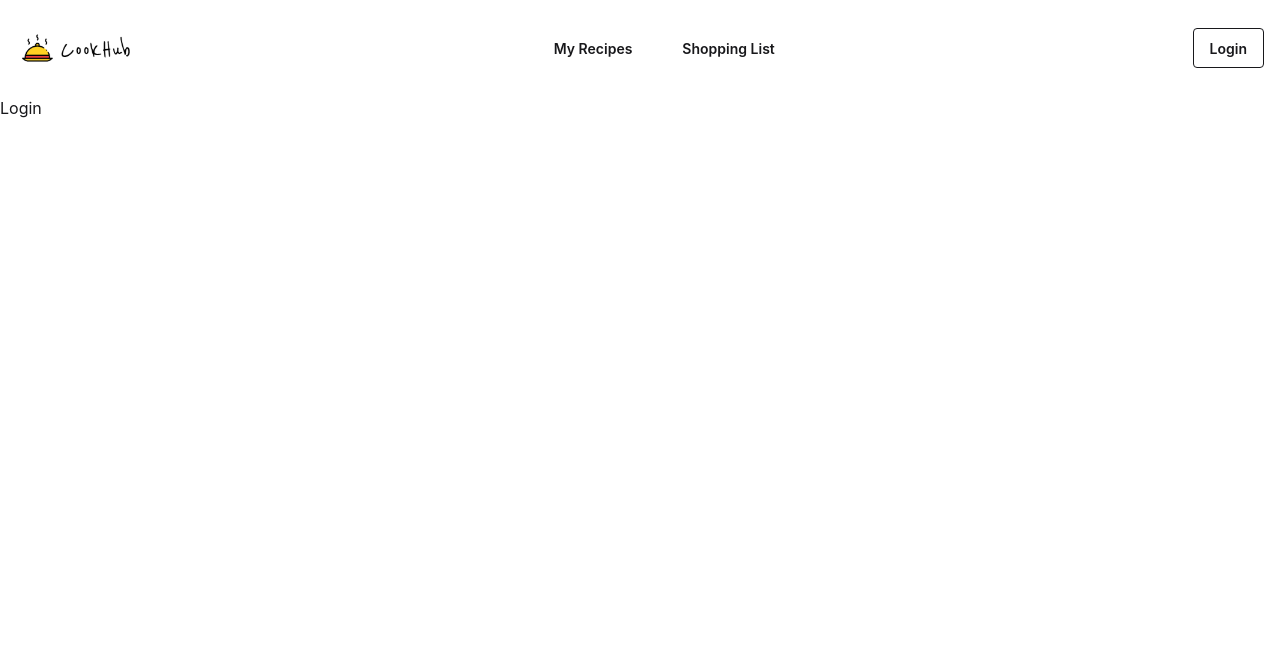
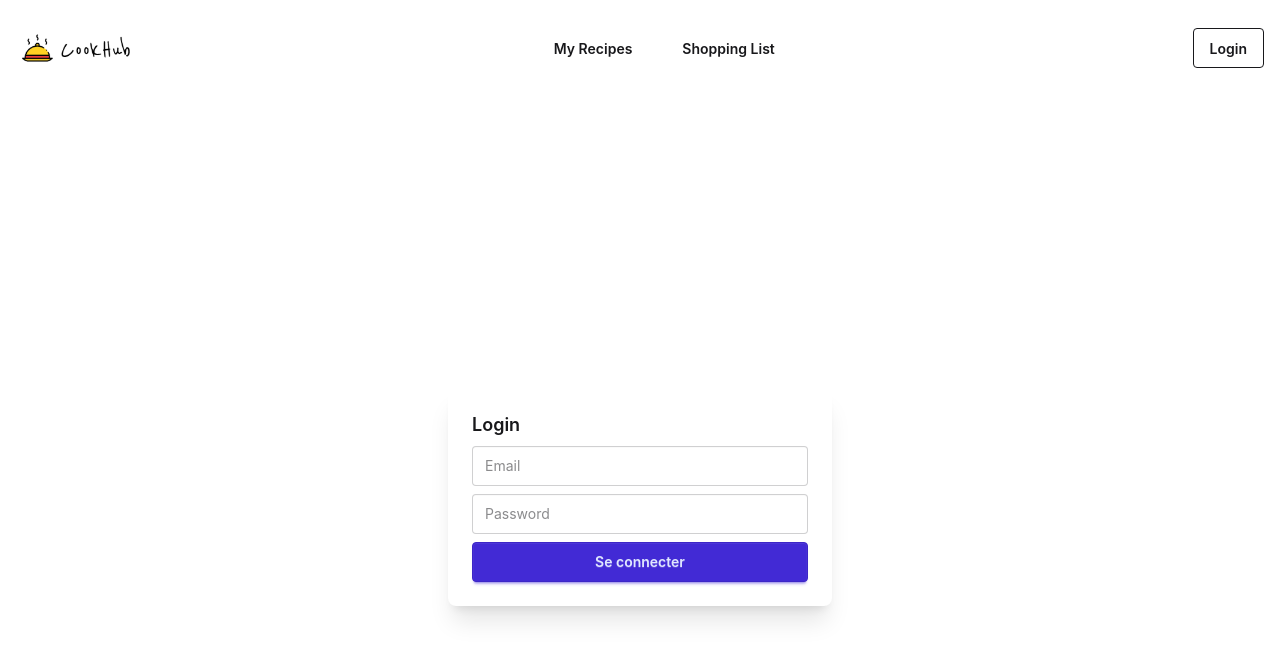
Before and after one commit to mAgAtSuRi/portfolio, a React app in the folder Cookhub/frontend/: page /login in a window 1280 px wide. Shown: the top 660 px of the page. Built offline with nearby package versions, Linux system fonts and the light colour scheme; the HTML template or start-up script is replaced by a standard one.

Commit message:
back and front connected + login fully implemented

```diff
--- a/Cookhub/frontend/src/App.jsx
+++ b/Cookhub/frontend/src/App.jsx
@@ -3,15 +3,19 @@ import Header from './components/Header';
 import MyRecipes from './pages/MyRecipes';
 import ShoppingList from './pages/ShoppingList';
 import Login from './pages/Login';
-
+import PrivateRoute from './components/PrivateRoute';
 function App() {
     return (
         <BrowserRouter>
             <Header />
             <Routes>
-                <Route path="/my-recipes" element={<MyRecipes />} />
-                <Route path="/shopping-list" element={<ShoppingList />} />
-                <Route path="/login" element={<Login />} />
+                <Route path="/login" element={ <Login />} />
+                <Route path="/my-recipes" element={
+                    <PrivateRoute><MyRecipes /></PrivateRoute>
+                } />
+                <Route path="/shopping-list" element={
+                    <PrivateRoute><ShoppingList /></PrivateRoute>
+                } />
             </Routes>
         </BrowserRouter>
     );
--- a/Cookhub/frontend/src/components/Header.jsx
+++ b/Cookhub/frontend/src/components/Header.jsx
@@ -1,6 +1,13 @@
-import { Link } from 'react-router-dom';
+import { Link, useNavigate } from 'react-router-dom';
 
 function Header() {
+    const navigate = useNavigate();
+    const token = localStorage.getItem('token');
+    const handleLogout = () => {
+        localStorage.removeItem('token');
+        navigate('/login')
+    }
+
     return (
         <header className="bg-white">
             <div className="px-4 flex justify-between items-center">
@@ -15,9 +22,15 @@ function Header() {
                         <button className="btn btn-ghost">Shopping List</button>
                     </Link>
                 </nav>
-                <Link to="/login">
-                    <button className="btn btn-outline">Login</button>
-                </Link>
+                {token ? (
+                    <button className='btn btn-ouline' onClick={handleLogout}>
+                        Logout
+                    </button>
+                ) : (
+                    <Link to="/login">
+                        <button className='btn btn-outline'>Login</button>
+                    </Link>
+                )}
             </div>
         </header>
     );
--- /dev/null
+++ b/Cookhub/frontend/src/components/PrivateRoute.jsx
@@ -0,0 +1,7 @@
+import { Navigate } from 'react-router-dom';
+
+function PrivateRoute({ children }) {
+	const token = localStorage.getItem('token');
+	return token ? children: <Navigate to={"/login"} />;
+}
+export default PrivateRoute
--- a/Cookhub/frontend/src/pages/Login.jsx
+++ b/Cookhub/frontend/src/pages/Login.jsx
@@ -1,4 +1,59 @@
+import { useState } from 'react';
+import { useNavigate } from 'react-router-dom';
+
 function Login() {
-	return <main><h1>Login</h1></main>;
+    const [email, setEmail] = useState('');
+    const [password, setPassword] = useState('');
+    const [error, setError] = useState('');
+    const navigate = useNavigate();
+
+    const handleSubmit = async (e) => {
+        e.preventDefault();
+        try {
+            const response = await fetch('http://localhost:8000/login', {
+                method: 'POST',
+                headers: { 'Content-Type': 'application/json' },
+                body: JSON.stringify({ email, password }),
+            });
+            const data = await response.json();
+            if (!response.ok) {
+                setError(data.detail);
+                return;
+            }
+            localStorage.setItem('token', data.access_token);
+            navigate('/my-recipes');
+        } catch (err) {
+            setError('Erreur de connexion au serveur');
+        }
+    };
+
+    return (
+        <main className="flex justify-center items-center h-screen">
+            <div className="card w-96 bg-base-100 shadow-xl">
+                <div className="card-body">
+                    <h2 className="card-title">Login</h2>
+                    {error && <p className="text-red-500">{error}</p>}
+                    <input
+                        type="email"
+                        placeholder="Email"
+                        className="input input-bordered w-full"
+                        value={email}
+                        onChange={(e) => setEmail(e.target.value)}
+                    />
+                    <input
+                        type="password"
+                        placeholder="Password"
+                        className="input input-bordered w-full"
+                        value={password}
+                        onChange={(e) => setPassword(e.target.value)}
+                    />
+                    <button className="btn btn-primary" onClick={handleSubmit}>
+                        Se connecter
+                    </button>
+                </div>
+            </div>
+        </main>
+    );
 }
+
 export default Login;
```
Also changed, not shown: 2 other files (tests, documents, lock files or other folders).
